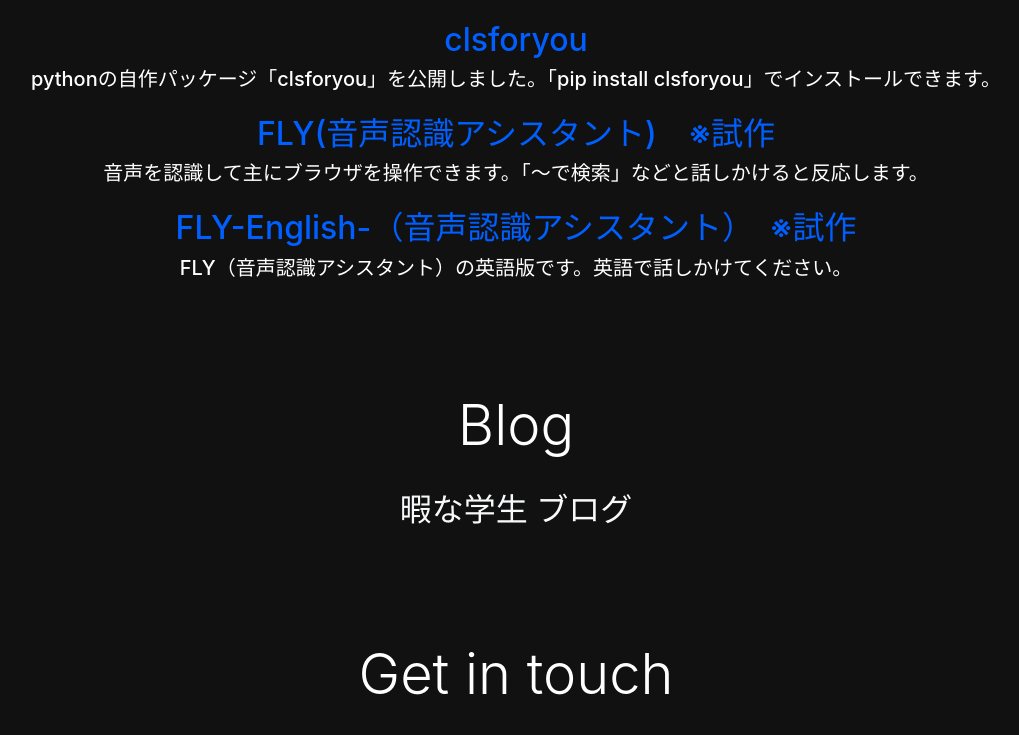
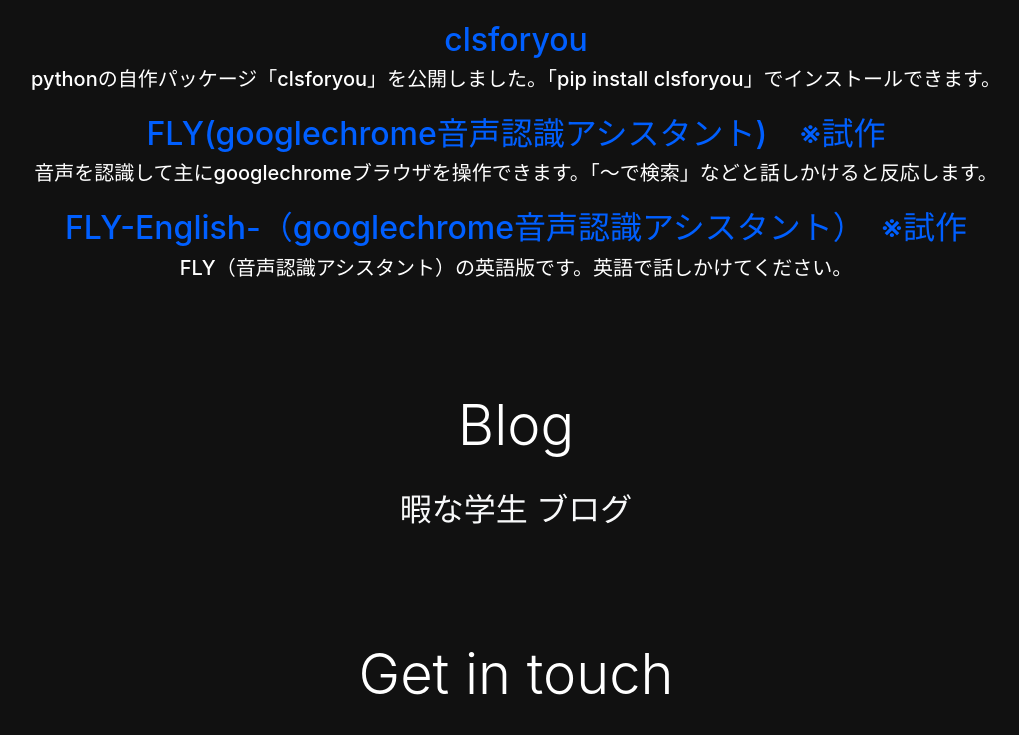
Before and after one commit to hirokazuniimoto/portfolio, a plain HTML site: page index.html in a window 1280 px wide. Shown: the part 2373-3108 px from the top of the page, without its empty margins (124-1143 px from the left). Drawn offline with nearby package versions, Linux system fonts and the light colour scheme.

Commit message:
Add files via upload

```diff
--- a/index.html
+++ b/index.html
@@ -244,9 +244,9 @@
  <h5 class="text-center" >自作プログラミング言語「HARUKAZE」のダウンロードverです。ダウンロードして自分の環境で使えます。<span class="text-danger" style="color:red text-decoration: underline">おそらく普通のOSではセキュリティ上の理由で警告される</span>と思いますが一応公開しておきます。<h5>
  <h2 class=" text-light mt-4 text-center website" ><a class="website " href="https://pypi.org/project/clsforyou/"  rel=”nofollow” >clsforyou</a></h2>
  <h5 class="text-center" >pythonの自作パッケージ「clsforyou」を公開しました。「pip install clsforyou」でインストールできます。<h5>
- <h2 class=" text-light mt-4 text-center website" ><a class="website " href="https://hirokazuniimoto.github.io/FLY-japanese-/"  rel=”nofollow” >FLY(音声認識アシスタント)　※試作</a></h2>
- <h5 class="text-center" >音声を認識して主にブラウザを操作できます。「～で検索」などと話しかけると反応します。<h5>
- <h2 class=" text-light mt-4 text-center website" ><a class="website " href="https://hirokazuniimoto.github.io/FLY-English-/"  rel=”nofollow” >FLY-English-（音声認識アシスタント）　※試作</a></h2>
+ <h2 class=" text-light mt-4 text-center website" ><a class="website " href="https://hirokazuniimoto.github.io/FLY-japanese-/"  rel=”nofollow” >FLY(googlechrome音声認識アシスタント)　※試作</a></h2>
+ <h5 class="text-center" >音声を認識して主にgooglechromeブラウザを操作できます。「～で検索」などと話しかけると反応します。<h5>
+ <h2 class=" text-light mt-4 text-center website" ><a class="website " href="https://hirokazuniimoto.github.io/FLY-English-/"  rel=”nofollow” >FLY-English-（googlechrome音声認識アシスタント）　※試作</a></h2>
  <h5 class="text-center" >FLY（音声認識アシスタント）の英語版です。英語で話しかけてください。<h5>
 
 
```
